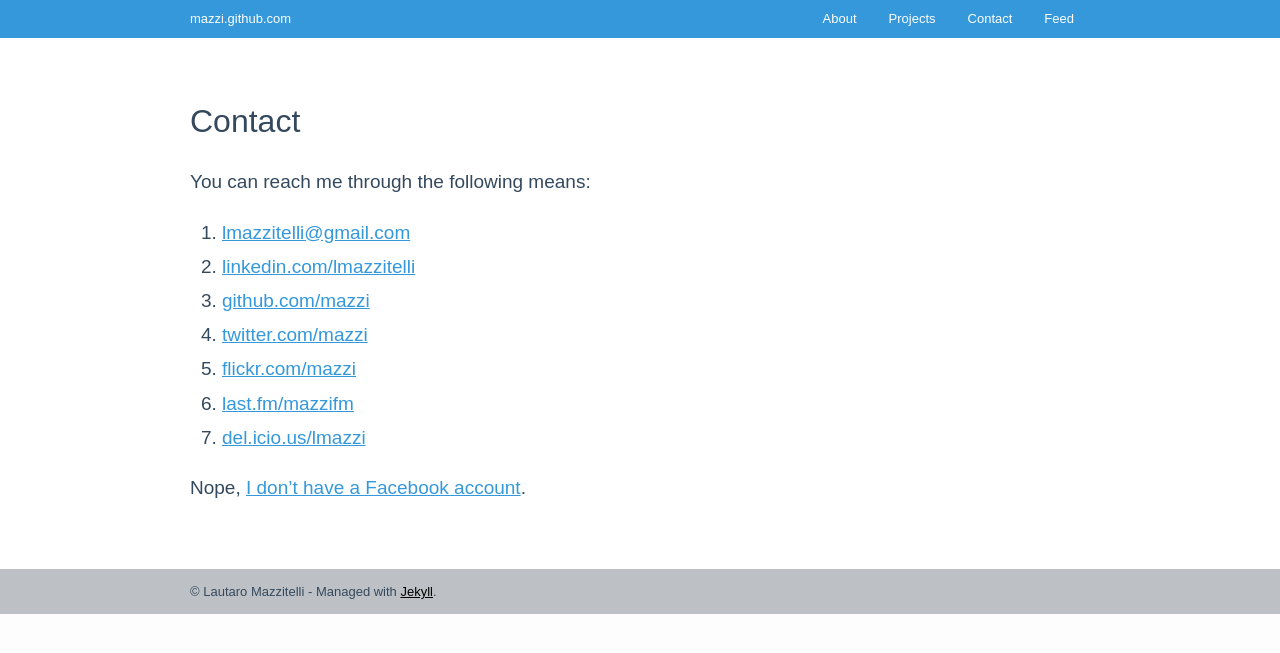
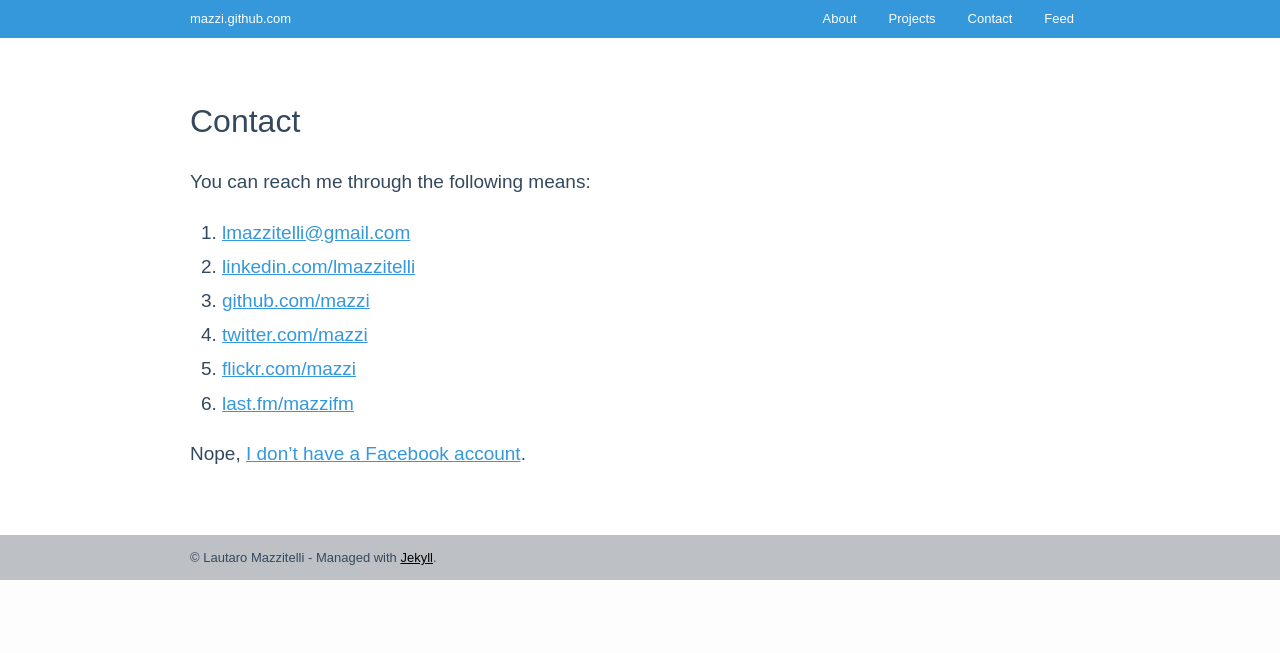
Before and after one commit to mazzi/mazzi.github.com, a Jekyll site: the page built from contact.md, in a window 1280 px wide. Shown: the top 653 px of the page. Built offline with Jekyll 4.4.1, drawn with Linux system fonts in a browser that asks for light colours.

Commit message:
Removed delicious from contact page (sooo early 2k)

```diff
--- a/contact.md
+++ b/contact.md
@@ -11,6 +11,5 @@ You can reach me through the following means:
 4. [twitter.com/mazzi](http://www.twitter.com/mazzi)
 5. [flickr.com/mazzi](http://www.flickr.com/mazzi)
 6. [last.fm/mazzifm](http://www.last.fm/user/mazzifm)
-7. [del.icio.us/lmazzi](http://delicious.com/lmazzi)
 
 Nope, [I don't have a Facebook account](http://edition.cnn.com/2013/02/25/opinion/rushkoff-why-im-quitting-facebook).
```
